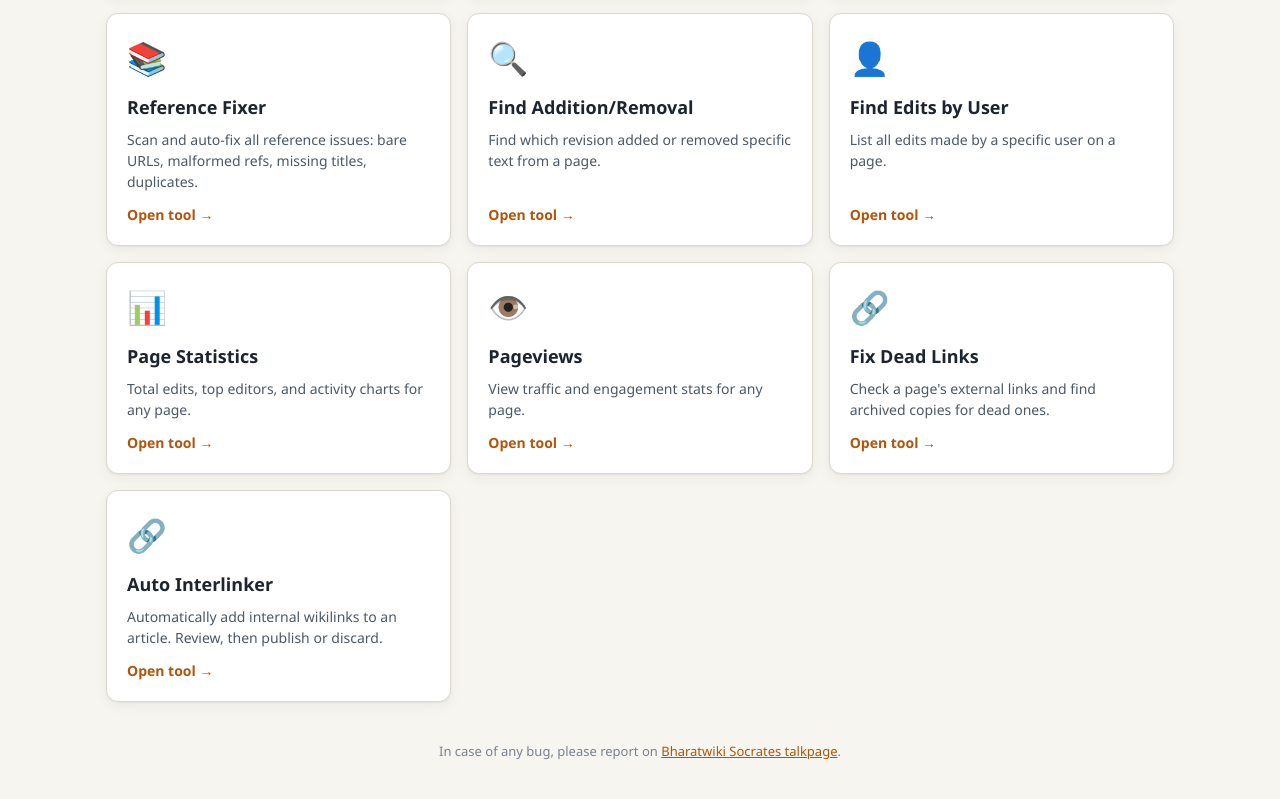
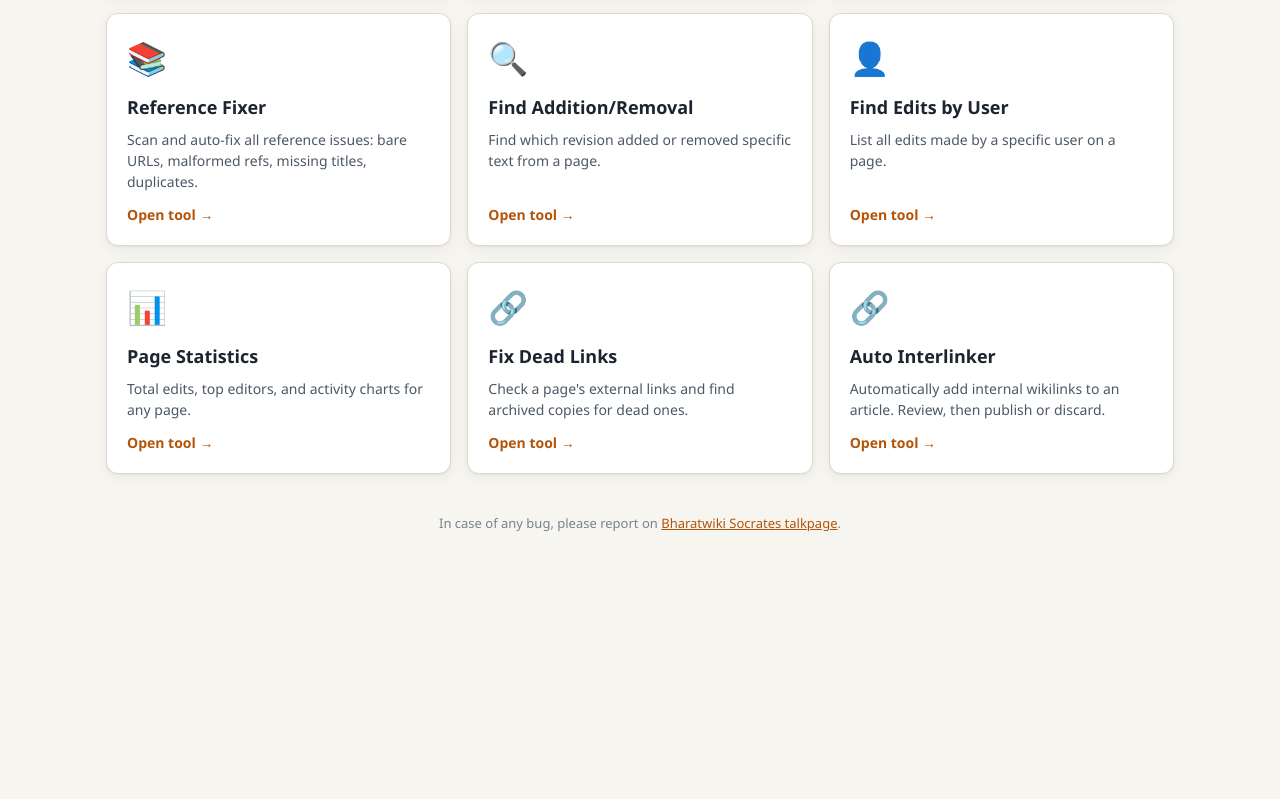
Before and after one commit to bharatwikisocrates/bharatpedia-tools, a plain HTML site: page index.html in a window 1280 px wide. Shown: the part 1461-2260 px from the top of the page. After the commit the page ends 2064 px from the top, so only its background shows below. Drawn offline with Linux system fonts and the light colour scheme.

Commit message:
Remove Pageviews from the index and navigation

```diff
--- a/index.html
+++ b/index.html
@@ -118,9 +118,6 @@ footer { text-align: center; margin-top: 40px; color: var(--ink-faint); font-siz
 <a class="card" href="page-statistics.html">
 <span class="icon">📊</span><h2>Page Statistics</h2><p>Total edits, top editors, and activity charts for any page.</p><span class="go">Open tool →</span>
 </a>
-<a class="card" href="pageviews.html">
-<span class="icon">👁️</span><h2>Pageviews</h2><p>View traffic and engagement stats for any page.</p><span class="go">Open tool →</span>
-</a>
 <a class="card" href="fix-dead-links.html">
 <span class="icon">🔗</span><h2>Fix Dead Links</h2><p>Check a page's external links and find archived copies for dead ones.</p><span class="go">Open tool →</span>
 </a>
--- a/tools-nav.js
+++ b/tools-nav.js
@@ -30,7 +30,6 @@
     ["afc-history.html", "AfC Review History"],
     ["sock-checker.html", "Account Overlap"],
     ["page-statistics.html", "Page Statistics"],
-    ["pageviews.html", "Pageviews"],
     ["wikiblame.html", "Find Addition / Removal"],
     ["page-edits-by-user.html", "Edits by User"],
     ["auto-interlinker.html", "Auto Interlinker"],
@@ -42,7 +41,6 @@
   /* Page tools: file, label, URL parameter that carries the page. */
   var PAGE_TOOLS = [
     ["page-statistics.html", "Page Statistics", "title"],
-    ["pageviews.html", "Pageviews", "title"],
     ["wikiblame.html", "Find Addition / Removal", "page"],
     ["page-edits-by-user.html", "Edits by User", "page"],
     ["auto-interlinker.html", "Auto Interlinker", "title"],
@@ -66,7 +64,6 @@
      before the button is pressed automatically. */
   var AUTOFILL = {
     "page-statistics.html": { inputs: { title: ["title", "page"] }, btn: "go", needAll: true },
-    "pageviews.html": { inputs: { title: ["title", "page"] }, btn: "go", needAll: true },
     "dead-link-checker.html": { inputs: { title: ["title", "page"] }, btn: "go", needAll: true },
     "fix-dead-links.html": { inputs: { title: ["title", "page"] }, btn: "go", needAll: true },
     "auto-interlinker.html": { inputs: { title: ["title", "page"] }, btn: "go", needAll: true },
```
